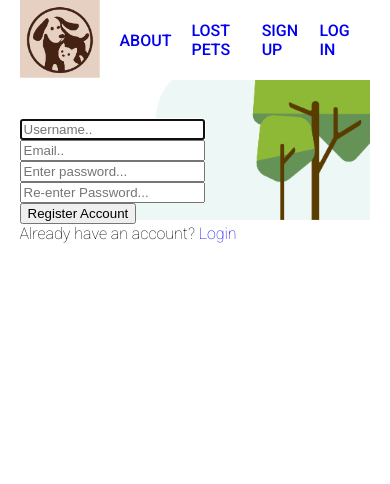
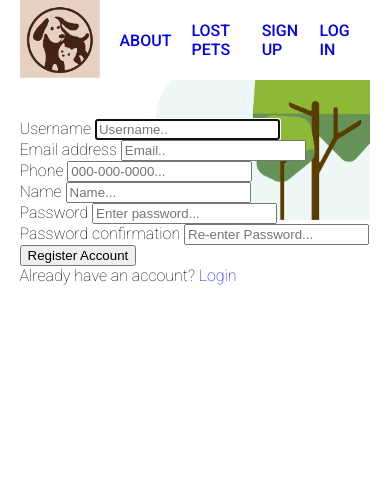
Before and after one commit to chess2022/Lost_and_Hound, a Django app: page /register/ in a window 390 px wide. Shown: the top 484 px of the page. Run offline with Django 4.2, Linux system fonts and the light colour scheme; tables that the repository leaves empty hold one stand-in row (values such as "Sample post").

Commit message:
update placeholder and add phone and name field

```diff
--- a/main_app/forms.py
+++ b/main_app/forms.py
@@ -2,14 +2,17 @@
 from django import forms
 from django.contrib.auth.forms import UserCreationForm
 from django.contrib.auth.models import User
-# from django.core.validators import RegexValidator
+from django.core.validators import RegexValidator
 from django.forms import ModelForm
 from .models import Pet
 
 class CreateUserForm(UserCreationForm):
-	class Meta:
-		model = User
-		fields = ['username', 'email', 'password1', 'password2']
+  phone_regex = RegexValidator(regex=r'^([0-9]{3}[\-]{1}[0-9]{3}[\-]{1}[0-9]{4})$')
+  phone = forms.CharField(validators=[phone_regex], max_length=17, help_text='Phone number must be entered in the format: 000-000-0000.')
+  name = forms.CharField(max_length=30, required=True, help_text='Required.')
+  class Meta:
+    model = User
+    fields = ['username', 'email', 'password1', 'password2']
 
 
 
--- a/main_app/templates/accounts/login.html
+++ b/main_app/templates/accounts/login.html
@@ -1,4 +1,4 @@
-{% extends 'base2.html' %}
+{% comment %} {% extends 'base2.html' %}
 {% block content %}
 
 
--- a/main_app/templates/accounts/register.html
+++ b/main_app/templates/accounts/register.html
@@ -10,15 +10,27 @@
 		<form method="POST" action="">
 			{% csrf_token %}
 			<div class="input-group mb-3">
+				<span class="register-label">{{form.username.label}}</span>
 				{{form.username}}
 			</div>
 			<div class="input-group mb-2">
+				<span class="register-label">{{form.email.label}}</span>
 				{{form.email}}
 			</div>
 			<div class="input-group mb-2">
+				<span class="register-label">{{form.phone.label}}</span>
+				{{form.phone}}
+			</div>
+			<div class="input-group mb-2">
+				<span class="register-label">{{form.name.label}}</span>
+				{{form.name}}
+			</div>
+			<div class="input-group mb-2">
+				<span class="register-label">{{form.password1.label}}</span>
 				{{form.password1}}
 			</div>
 			<div class="input-group mb-2">
+				<span class="register-label">{{form.password2.label}}</span>
 				{{form.password2}}
 			</div>
 
@@ -40,8 +52,11 @@
 		var form_fields = document.getElementsByTagName('input')
 		form_fields[1].placeholder='Username..';
 		form_fields[2].placeholder='Email..';
-		form_fields[3].placeholder='Enter password...';
-		form_fields[4].placeholder='Re-enter Password...';
+		form_fields[3].placeholder='000-000-0000...';
+		form_fields[4].placeholder='Name...';
+		form_fields[5].placeholder='Enter password...';
+		form_fields[6].placeholder='Re-enter Password...';
+
 
 
 		for (var field in form_fields){
--- a/main_app/templates/base.html
+++ b/main_app/templates/base.html
@@ -22,7 +22,7 @@
             <li class="nav-link"><a href="{% url 'pets_create' %}">Post</a></li>
             <li class="nav-link"><a href="{% url 'logout' %}">Log Out</a></li>
             {% else %}
-            <li class="nav-link"><a href="{% url 'signup' %}">Sign Up</a></li>
+            <li class="nav-link"><a href="{% url 'register' %}">Sign Up</a></li>
             <li class="nav-link"><a href="{% url 'login' %}">Log In</a></li>
             {% endif %}
           </ul>
--- a/main_app/templates/base3.html
+++ b/main_app/templates/base3.html
@@ -22,7 +22,7 @@
             <li class="nav-link"><a href="{% url 'pets_create' %}">Post</a></li>
             <li class="nav-link"><a href="{% url 'logout' %}">Log Out</a></li>
             {% else %}
-            <li class="nav-link"><a href="{% url 'signup' %}">Sign Up</a></li>
+            <li class="nav-link"><a href="{% url 'register' %}">Sign Up</a></li>
             <li class="nav-link"><a href="{% url 'login' %}">Log In</a></li>
             {% endif %}
           </ul>
--- a/main_app/views.py
+++ b/main_app/views.py
@@ -2,7 +2,7 @@ import os
 from django.shortcuts import render, redirect
 from django.http import HttpResponse
 from django.views.generic import View, ListView, DetailView
-from main_app.forms import CreateUserForm
+# from main_app.forms import CreateUserForm
 from django.contrib import messages
 from django.contrib.auth import login, authenticate
 from django.template.loader import render_to_string
@@ -10,7 +10,7 @@ from django.contrib.auth.mixins import LoginRequiredMixin
 from django.views.generic.edit import CreateView, UpdateView, DeleteView
 from .models import Member, Pet, Photo
 from django.contrib.auth.models import Group
-from .forms import PetForm
+from .forms import PetForm, CreateUserForm
 from io import BytesIO
 from xhtml2pdf import pisa
 from django.shortcuts import get_object_or_404
```
